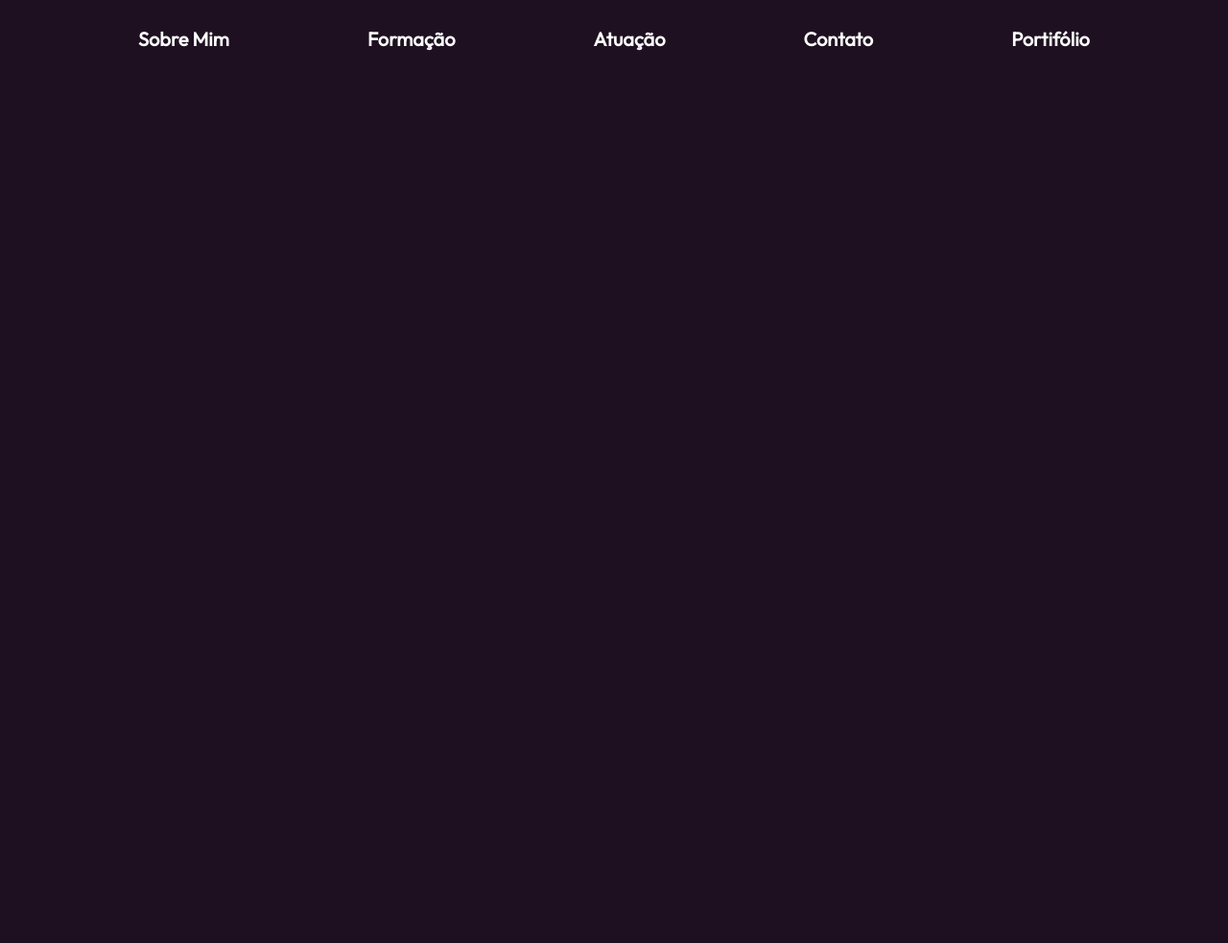
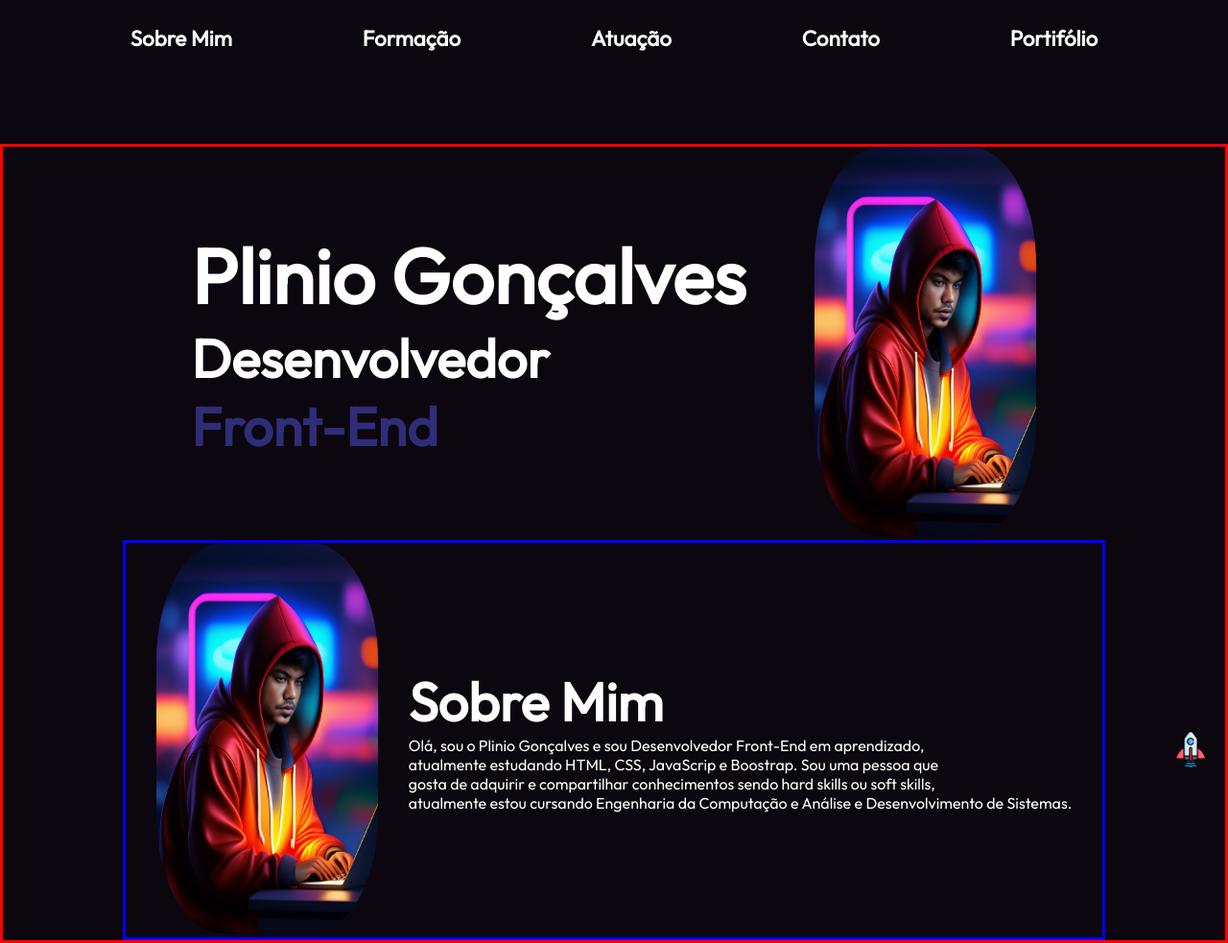
Before and after one commit to pliniogoncalves/iuul-desafio-1, a plain HTML site: page index.html in a window 1280 px wide. Shown: the whole page at 96% size. Before the commit the page ends 800 px from the top, so only its background shows below. Drawn offline with Linux system fonts and the light colour scheme.

Commit message:
Incluindo o sobre mim

```diff
--- a/estilo/style.css
+++ b/estilo/style.css
@@ -6,7 +6,7 @@
     --fonte1: Arial, Helvetica, sans-serif;
     --fonte2: 'Outfit', sans-serif;
 
-    --cor1:#1e1021;
+    --cor1:#0c070e;
     --cor2:#db5b60;
     --cor3:#23d9f8;
     --cor4:#2f2d78;
@@ -20,47 +20,113 @@
 }
 
 html,body{
-    font-family: var(--fonte1);
+    font-family: var(--fonte2);
     background-color: var(--cor1);
     min-height: 100vh;
     background-size: cover;
 }
 
-a{
-    color: white;
+header{
+    min-height: 150px;
+    font-family: var(--fonte2);
+    text-align: center;
+}
+
+header nav#menu{
+    position: fixed;
+    top: 0;
+    left: 0;
+    width: 100%;
+    background-color: var(--cor1);
+}
+
+header nav a{
     text-decoration: none;
     font-weight: bold;
-    display: flex;
-    align-items: center;
-}
-
-
-header{
-
-    font-family: var(--fonte2);
-}
-
-header#menu{
-    position: fixed;
-}
-
-header.a.active{
-    color:var(--cor2);
-    font-weight: bold;
+    color: white;
 }
 
 .ul-header{
-    /*border: solid red;*/
     display: flex;
     list-style: none;
     width: 100vw;
     height: 10vh;
     justify-content: space-evenly;
     align-items: center;
-    font-size: 20px;
+    font-size: 1.4em;
+
 }
 
 .ul-header li:hover{
     cursor: pointer;
     transform: scale(115%);
 }
+
+main{
+    border: solid red;
+    color: white;
+    display: flex;
+    flex-direction: column;
+    align-items: center;
+    justify-content: space-around;
+}
+
+main img.imagem-fixada{
+    position: fixed;
+    bottom: 0;
+    right: 20px;
+    width: 3vw;
+}
+
+main section#topo{
+    display: flex;
+    align-items: center;
+    justify-content: space-evenly;
+    width: 80vw;
+}
+
+main section#topo figure img{
+    max-width: 350px;
+    border-radius: 30%;
+    height:  50.81vh;
+    width: 18.09vw;
+}
+
+main section#topo h1{
+    font-size: 5em;
+    font-weight: bold;
+}
+
+main section#topo h2.desenvolvedor{
+    font-size: 3.5em;
+}
+
+main section#topo h2.front-end{
+    font-size: 3.5em;
+    color: var(--cor4);
+}
+
+main section#sobre-mim{
+    border: solid blue;
+    display: flex;
+    align-items: center;
+    justify-content: space-evenly;
+    width: 80vw;
+}
+
+main section#sobre-mim figure img{
+    max-width: 350px;
+    border-radius: 30%;
+    height:  50.81vh;
+    width: 18.09vw;
+    text-align: center;
+}
+
+main section#sobre-mim h1{
+    font-size: 3.5em;
+    font-weight: bold;
+}
+
+main section#sobre-mim p{
+    font-size: 1em;
+}
--- a/index.html
+++ b/index.html
@@ -8,6 +8,7 @@
     <link rel="stylesheet" href="estilo/style.css">
 </head>
 <body>
+
     <header>
         <nav id="menu">
             <ul class="ul-header">
@@ -19,7 +20,41 @@
             </ul>
         </nav>
     </header>
-    <main></main>
+
+    <main>
+        <a href="#topo">
+        <img src="imagens/foguete.png" alt="foguete" class="imagem-fixada">
+        </a>
+        <section id="topo">
+            <section>
+
+                <h1>Plinio Gonçalves</h1>
+                <h2 class="desenvolvedor">Desenvolvedor</h2>
+                <h2 class="front-end">Front-End</h2>
+
+            </section>
+
+            <figure>
+                <img src="imagens/plinio-ia6.jpg" alt="plinio goncalves">
+            </figure>
+
+        </section>
+
+        <section id="sobre-mim">
+
+                <figure>
+                    <img src="imagens/plinio-ia6.jpg" alt="plinio goncalves">
+                </figure>
+
+                <section>
+                    <h1>Sobre Mim</h1>
+                    <p>
+                        Olá, sou o Plinio Gonçalves e sou Desenvolvedor Front-End em aprendizado,<br> atualmente estudando HTML, CSS, JavaScrip e Boostrap. Sou uma pessoa que <br> gosta de adquirir e compartilhar conhecimentos sendo hard skills ou soft skills, <br>atualmente estou cursando Engenharia da Computação e Análise e Desenvolvimento de Sistemas.
+                    </p>
+                </section>
+
+        </section>
+    </main>
     <footer></footer>
 </body>
 </html>
```
Also changed, not shown: imagens/foguete.png (added).
